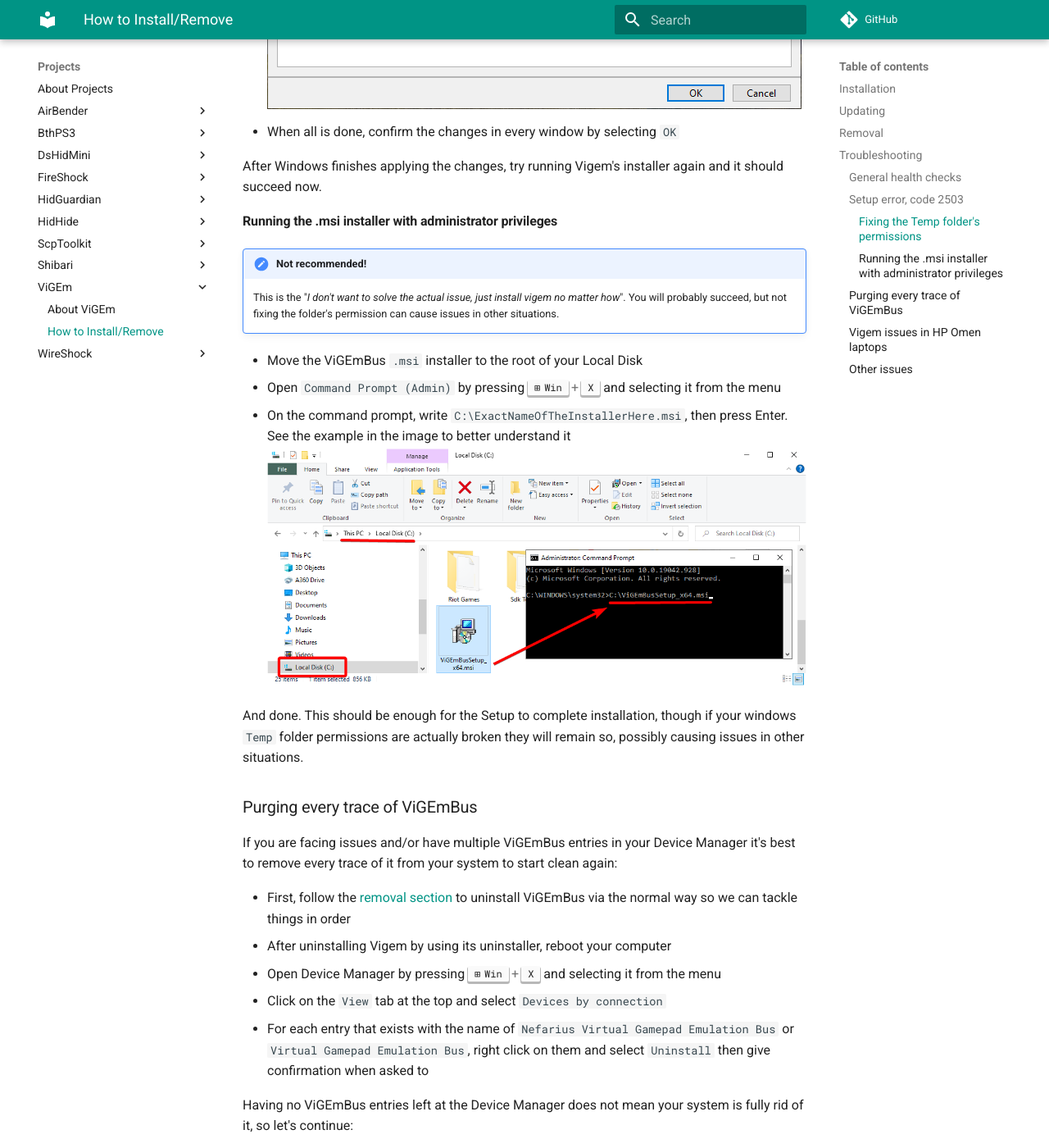
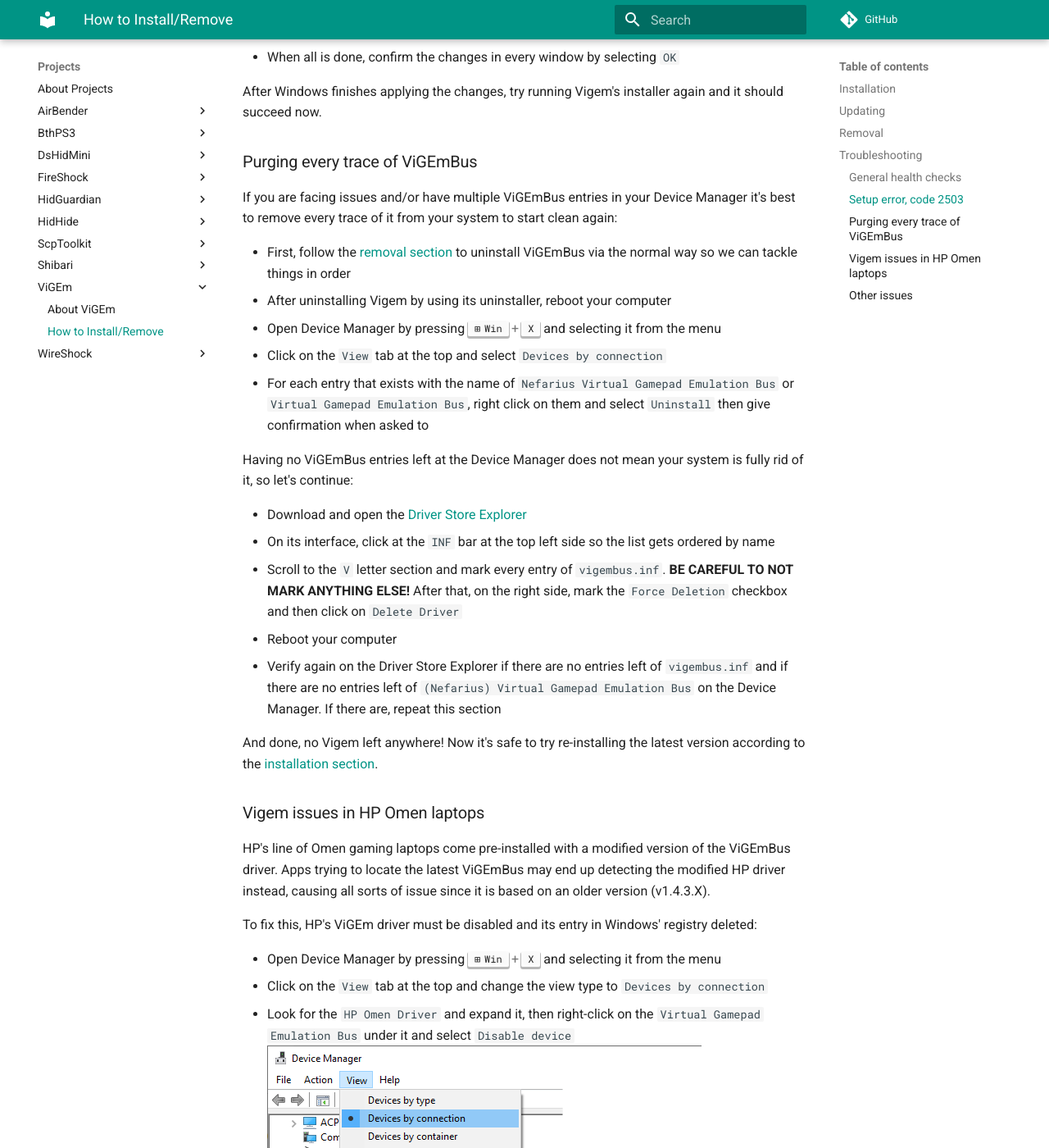
Before and after one commit to nefarius/ViGEm.github.io, an MkDocs documentation site: the page built from docs/projects/ViGEm/How-to-Install.md, in a window 1280 px wide and 1400 px high, scrolled down 6305 px. Shown: the whole window at 82% size. Built offline with MkDocs 1.6.1 and Material for MkDocs 9.7.7, drawn with Linux system fonts in a browser that asks for light colours; comment, search, counter and statistics services are not loaded; some of the changed text lies outside the part shown.

Commit message:
Removed section regarding running vigem .msi setup as admin
According to Hubert and another user in the support channel, running the .msi setup with admin privileges is not enough to install vigem. The only solution is fixing Windows' Temp folder permissions

```diff
--- a/docs/projects/ViGEm/How-to-Install.md
+++ b/docs/projects/ViGEm/How-to-Install.md
@@ -54,14 +54,9 @@
 
 ### Setup error, code 2503
 
-!!! note "If the vigem setup finishes installing without error messages then you are not facing this issue"
+!!! note "If the ViGEmBus setup finishes installing without error messages then you are not facing this issue"
 
-This issue is related to the Windows' `Temp` folder having broken permissions or the user not having administrator privileges. There are 2 ways to fix this:
-
-- The proper way, which involves fixing the folder's permission, or...
-- The lazy way, which just force the installer to run with administrator privileges
-
-#### Fixing the Temp folder's permissions
+This issue is related to the Windows' `Temp` folder having broken permissions or the user not having administrator privileges. Those permissions must be fixed for the setup to finish installation.
 
 !!! important "Be aware of your system language!"
     The images and instructions used as examples may not match perfectly your experience, so do things accordingly to how your system presents itself on its language.
@@ -81,17 +76,6 @@
 - When all is done, confirm the changes in every window by selecting `OK`
 
 After Windows finishes applying the changes, try running Vigem's installer again and it should succeed now.
-
-#### Running the .msi installer with administrator privileges
-!!! important "Not recommended!"
-    This is the "_I don't want to solve the actual issue, just install vigem no matter how_". You will probably succeed, but not fixing the folder's permission can cause issues in other situations.
-
-- Move the ViGEmBus `.msi` installer to the root of your Local Disk
-- Open `Command Prompt (Admin)` by pressing ++win+x++ and selecting it from the menu
-- On the command prompt, write `C:\ExactNameOfTheInstallerHere.msi`, then press Enter. See the example in the image to better understand it
-![RootDiskVigem](images/RootDiskVigem.png){: .glightbox }
-
-And done. This should be enough for the Setup to complete installation, though if your windows `Temp` folder permissions are actually broken they will remain so, possibly causing issues in other situations.
 
 ### Purging every trace of ViGEmBus
 
```
